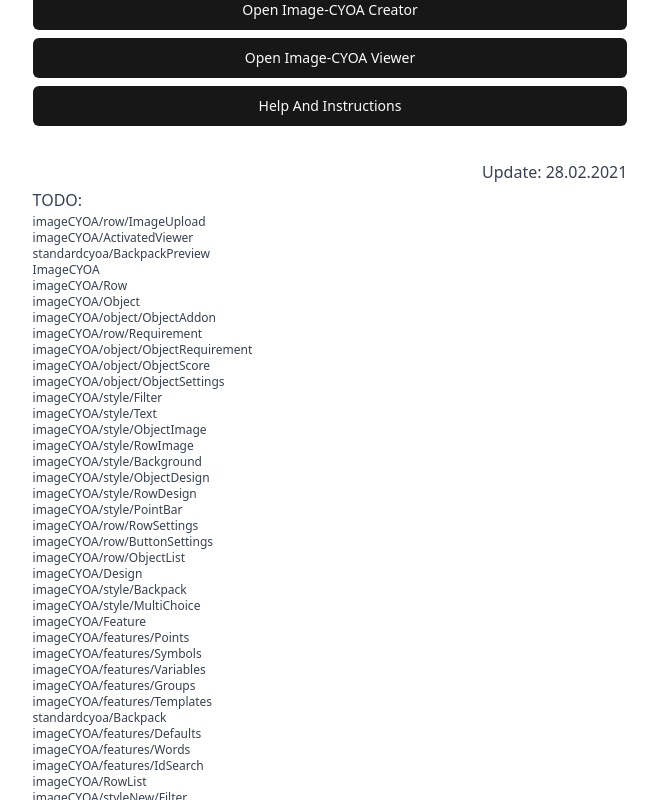
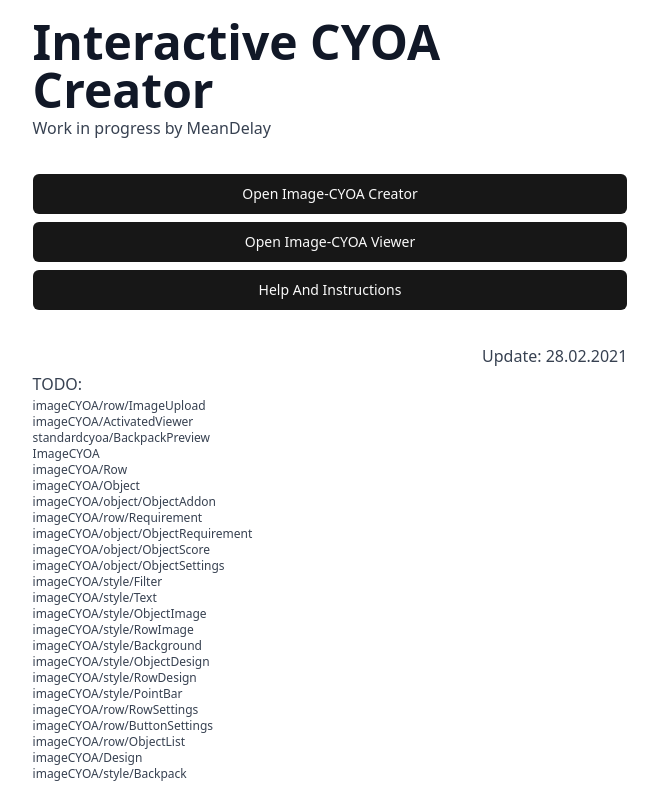
Before and after one commit to sgvsbg8gv29ybgqk/neoicc, a React (Vite) app: page / in a window 1280 px wide. Shown: the top 800 px of the page, without its empty margins (310-968 px from the left). Built offline with nearby package versions, Linux system fonts and the light colour scheme.

Commit message:
feat: added scrollarea for todos

```diff
--- a/package.json
+++ b/package.json
@@ -13,6 +13,7 @@
     "@radix-ui/react-accordion": "^1.2.0",
     "@radix-ui/react-dialog": "^1.1.1",
     "@radix-ui/react-label": "^2.1.0",
+    "@radix-ui/react-scroll-area": "^1.1.0",
     "@radix-ui/react-separator": "^1.1.0",
     "@radix-ui/react-slot": "^1.1.0",
     "@radix-ui/react-tooltip": "^1.1.2",
--- a/src/App.tsx
+++ b/src/App.tsx
@@ -3,6 +3,7 @@
 import Information from "./components/Information";
 import ImageCYOAViewer from "./components/ImageCYOAViewer";
 import ImageCYOA from "./components/ImageCYOA";
+import { ScrollArea } from "./components/ui/scroll-area";
 
 function IndexComponent({
   setComponent,
@@ -34,7 +35,7 @@
           <span>Update: 28.02.2021</span>
         </div>
         <span>TODO:</span>
-        <div className="not-prose text-xs">
+        <ScrollArea className="not-prose max-h-96 text-xs">
           <p>imageCYOA/row/ImageUpload</p>
           <p>imageCYOA/ActivatedViewer</p>
           <p>standardcyoa/BackpackPreview</p>
@@ -82,7 +83,7 @@
           <p>imageCYOA/styleNew/RowImage</p>
           <p>imageCYOA/styleNew/Text</p>
           <p>imageCYOA/ConfirmDialog</p>
-        </div>
+        </ScrollArea>
       </div>
     </main>
   );
--- /dev/null
+++ b/src/components/ui/scroll-area.tsx
@@ -0,0 +1,46 @@
+import * as React from "react";
+import * as ScrollAreaPrimitive from "@radix-ui/react-scroll-area";
+
+import { cn } from "@/lib/utils";
+
+const ScrollArea = React.forwardRef<
+  React.ElementRef<typeof ScrollAreaPrimitive.Root>,
+  React.ComponentPropsWithoutRef<typeof ScrollAreaPrimitive.Root>
+>(({ className, children, ...props }, ref) => (
+  <ScrollAreaPrimitive.Root
+    ref={ref}
+    className={cn("relative overflow-hidden", className)}
+    {...props}
+  >
+    <ScrollAreaPrimitive.Viewport className="h-full w-full rounded-[inherit]">
+      {children}
+    </ScrollAreaPrimitive.Viewport>
+    <ScrollBar />
+    <ScrollAreaPrimitive.Corner />
+  </ScrollAreaPrimitive.Root>
+));
+ScrollArea.displayName = ScrollAreaPrimitive.Root.displayName;
+
+const ScrollBar = React.forwardRef<
+  React.ElementRef<typeof ScrollAreaPrimitive.ScrollAreaScrollbar>,
+  React.ComponentPropsWithoutRef<typeof ScrollAreaPrimitive.ScrollAreaScrollbar>
+>(({ className, orientation = "vertical", ...props }, ref) => (
+  <ScrollAreaPrimitive.ScrollAreaScrollbar
+    ref={ref}
+    orientation={orientation}
+    className={cn(
+      "flex touch-none select-none transition-colors",
+      orientation === "vertical" &&
+        "h-full w-2.5 border-l border-l-transparent p-[1px]",
+      orientation === "horizontal" &&
+        "h-2.5 flex-col border-t border-t-transparent p-[1px]",
+      className,
+    )}
+    {...props}
+  >
+    <ScrollAreaPrimitive.ScrollAreaThumb className="bg-border relative flex-1 rounded-full" />
+  </ScrollAreaPrimitive.ScrollAreaScrollbar>
+));
+ScrollBar.displayName = ScrollAreaPrimitive.ScrollAreaScrollbar.displayName;
+
+export { ScrollArea, ScrollBar };
```
Also changed, not shown: 1 other file (tests, documents, lock files or other folders).
